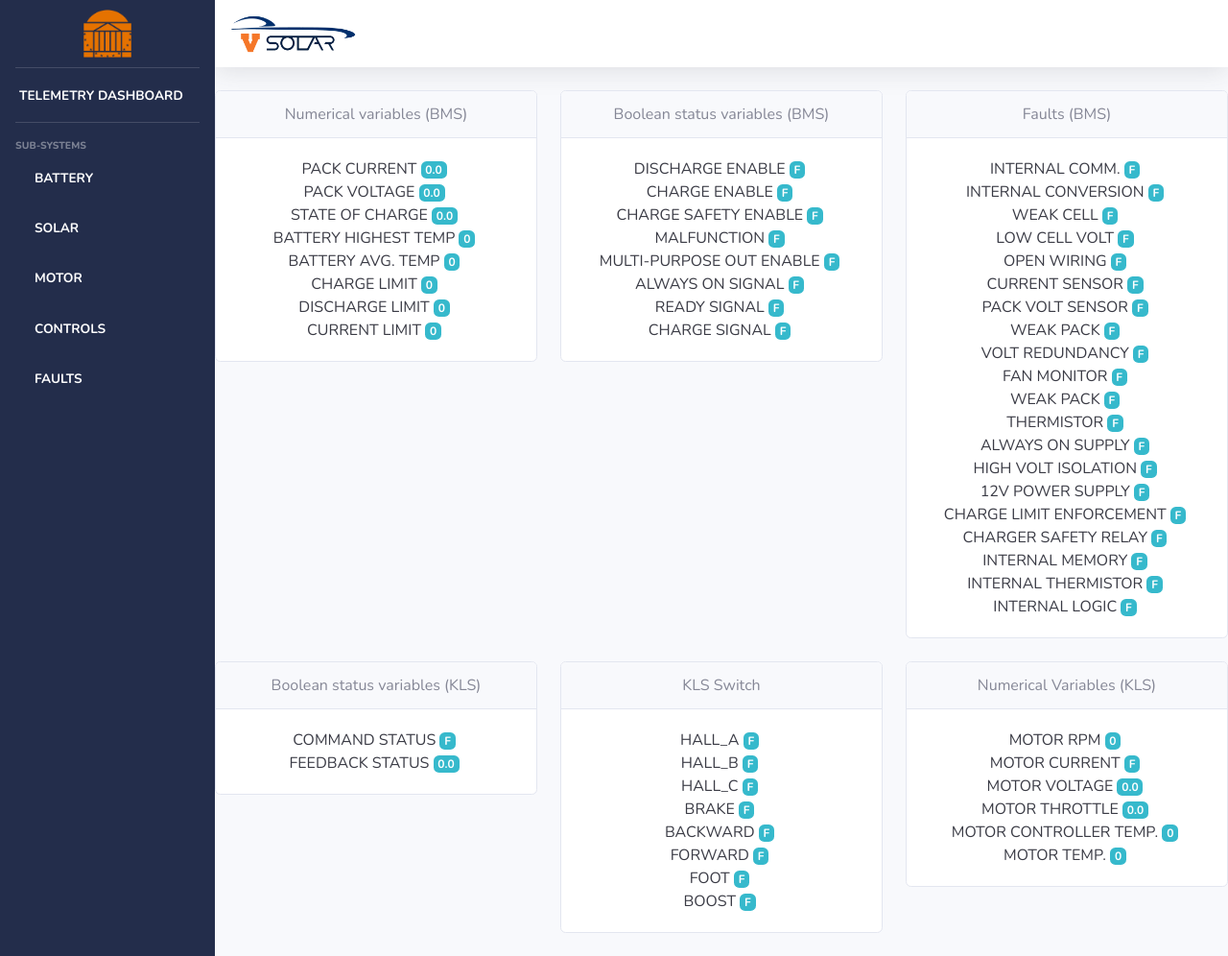
After one commit to solarcaratuva/Telemetry, a Flask app: page /faults in a window 1280 px wide. The commit adds this page. Shown: the whole page at 96% size. Run offline with Flask 2, Linux system fonts and the light colour scheme; some libraries are stand-ins or nearby versions.

Commit message:
Dygraphs and faults page implementation

```diff
--- a/main.py
+++ b/main.py
@@ -33,9 +33,9 @@ def solar():
 def motor():
     return render_template('motor.html')
 
-@app.route('/control')
-def control():
-    return render_template('control.html')
+@app.route('/faults')
+def faults():
+    return render_template('faults.html')
 
 @app.route('/graph')
 def graph():
--- /dev/null
+++ b/templates/faults.html
@@ -0,0 +1,404 @@
+<!DOCTYPE html>
+<html lang="en">
+
+<head>
+
+  <meta charset="utf-8">
+  <meta http-equiv="X-UA-Compatible" content="IE=edge">
+  <meta name="viewport" content="width=device-width, initial-scale=1, shrink-to-fit=no">
+  <meta name="description" content="">
+  <meta name="author" content="">
+
+  <title>Solar Car Telemetry</title>
+
+  <!-- Custom fonts for this template-->
+  <link href="/node_modules/startbootstrap-sb-admin-2/vendor/fontawesome-free/css/all.min.css" rel="stylesheet"
+    type="text/css">
+  <link
+    href="https://fonts.googleapis.com/css?family=Nunito:200,200i,300,300i,400,400i,600,600i,700,700i,800,800i,900,900i"
+    rel="stylesheet">
+
+  <!-- Custom styles for this template-->
+  <link href="{{ url_for('static', filename='css/sb-admin-2.css') }}" rel="stylesheet">
+
+</head>
+
+<body id="page-top">
+
+  <!-- Page Wrapper -->
+  <div id="wrapper">
+
+    <!-- Sidebar -->
+    <ul class="navbar-nav bg-primary sidebar sidebar-dark accordion" id="accordionSidebar">
+
+      <!-- Sidebar - Brand -->
+      <a class="sidebar-brand d-flex align-items-center justify-content-center" href="/">
+        <img src="{{ url_for('static', filename='images/RotundaLogo.png') }}" width=50px height=50px />
+      </a>
+
+      <!-- Divider -->
+      <hr class="sidebar-divider my-0">
+
+      <!-- Nav Item - Dashboard -->
+      <li class="nav-item active">
+        <a class="nav-link" href="/">
+          <i class="fas fa-space-shuttle"></i>
+          <span>TELEMETRY DASHBOARD</span></a>
+      </li>
+
+      <!-- Divider -->
+      <hr class="sidebar-divider">
+
+      <!-- Heading -->
+      <div class="sidebar-heading">
+        Sub-Systems
+
+        <li class="nav-item active">
+          <a class="nav-link" href="battery">
+            <i class="fas fa-car-battery"></i>
+            <span>Battery</span></a>
+        </li>
+
+        <li class="nav-item active">
+          <a class="nav-link" href="solar">
+            <i class="fas fa-solar-panel"></i>
+            <span>Solar</span></a>
+        </li>
+
+        <li class="nav-item active">
+          <a class="nav-link" href="motor">
+            <i class="fas fa-fw fa-tachometer-alt"></i>
+            <span>Motor</span></a>
+        </li>
+
+        <li class="nav-item active">
+          <a class="nav-link" href="motor">
+            <i class="fas fa-fw fa-tachometer-alt"></i>
+            <span>Controls</span></a>
+        </li>
+
+        <li class="nav-item active">
+          <a class="nav-link" href="faults">
+            <i class="fas fa-fw fa-tachometer-alt"></i>
+            <span>Faults</span></a>
+        </li>
+      </div>
+
+
+    </ul>
+    <!-- End of Sidebar -->
+    <!-- Content Wrapper -->
+    <div id="content-wrapper" class="d-flex flex-column">
+
+      <!-- Main Content -->
+      <div id="content">
+
+        <!-- Topbar -->
+        <nav class="navbar navbar-expand navbar-light bg-white topbar mb-4 static-top shadow">
+
+          <img src="{{ url_for('static', filename='images/SolarCarTeamLogo.png') }}" height=80% />
+
+
+
+        </nav>
+        <!-- End of Topbar -->
+        <!-- Begin Page Content -->
+        <div class='row'>
+          <!-- Horns and Lights-->
+          <div class="col-xl-4 col-md-9 mb-4">
+            <div class="card text-center">
+              <div class="card-header">
+                Numerical variables (BMS)
+              </div>
+
+              <div class="card-body">
+                <div class="row no-gutters align-items-center">
+                  <div class="col mr-1">
+                    <div class="text-m text-gray-900 text-uppercase mb-20">Pack current
+                      <span class="badge badge badge-info">0.0</span>
+                    </div>
+
+                    <div class="text-m text-gray-900 text-uppercase mb-20">Pack voltage
+                      <span class="badge badge badge-info">0.0</span>
+                    </div>
+
+                    <div class="text-m text-gray-900 text-uppercase mb-20">State of charge
+                      <span class="badge badge badge-info">0.0</span>
+                    </div>
+
+                    <div class="text-m text-gray-900 text-uppercase mb-20">Battery highest temp
+                      <span class="badge badge badge-info">0</span>
+                    </div>
+
+                    <div class="text-m text-gray-900 text-uppercase mb-20">Battery avg. temp
+                      <span class="badge badge badge-info">0</span>
+                    </div>
+
+                    <div class="text-m text-gray-900 text-uppercase mb-20"> Charge limit
+                      <span class="badge badge badge-info">0</span>
+                    </div>
+
+                    <div class="text-m text-gray-900 text-uppercase mb-20">Discharge limit
+                      <span class="badge badge badge-info">0</span>
+                    </div>
+
+                    <div class="text-m text-gray-900 text-uppercase mb-20">Current limit
+                      <span class="badge badge badge-info">0</span>
+                    </div>
+
+                  </div>
+                </div>
+              </div>
+            </div>
+          </div>
+          <div class="col-xl-4 col-md-9 mb-4">
+            <div class="card text-center">
+              <div class="card-header">
+                Boolean status variables (BMS)
+              </div>
+
+              <div class="card-body">
+                <div class="row no-gutters align-items-center">
+                  <div class="col mr-1">
+                    <div class="text-m text-gray-900 text-uppercase mb-20">Discharge enable
+                      <span class="badge badge badge-info">F</span>
+                    </div>
+
+                    <div class="text-m text-gray-900 text-uppercase mb-20">Charge enable
+                      <span class="badge badge badge-info">F</span>
+                    </div>
+
+                    <div class="text-m text-gray-900 text-uppercase mb-20">Charge safety enable
+                      <span class="badge badge badge-info">F</span>
+                    </div>
+
+                    <div class="text-m text-gray-900 text-uppercase mb-20">Malfunction
+                      <span class="badge badge badge-info">F</span>
+                    </div>
+
+                    <div class="text-m text-gray-900 text-uppercase mb-20">Multi-purpose out enable
+                      <span class="badge badge badge-info">F</span>
+                    </div>
+
+                    <div class="text-m text-gray-900 text-uppercase mb-20"> Always on signal
+                      <span class="badge badge badge-info">F</span>
+                    </div>
+
+                    <div class="text-m text-gray-900 text-uppercase mb-20">Ready signal
+                      <span class="badge badge badge-info">F</span>
+                    </div>
+
+                    <div class="text-m text-gray-900 text-uppercase mb-20">Charge signal
+                      <span class="badge badge badge-info">F</span>
+                    </div>
+
+                  </div>
+                </div>
+              </div>
+            </div>
+          </div>
+          <div class="col-xl-4 col-md-9 mb-4">
+            <div class="card text-center">
+              <div class="card-header">
+                Faults (BMS)
+              </div>
+
+              <div class="card-body">
+                <div class="row no-gutters align-items-center">
+                  <div class="col mr-1">
+                    <div class="text-m text-gray-900 text-uppercase mb-20">Internal Comm.
+                      <span class="badge badge badge-info">F</span>
+                    </div>
+
+                    <div class="text-m text-gray-900 text-uppercase mb-20">Internal Conversion
+                      <span class="badge badge badge-info">F</span>
+                    </div>
+
+                    <div class="text-m text-gray-900 text-uppercase mb-20">Weak Cell
+                      <span class="badge badge badge-info">F</span>
+                    </div>
+
+                    <div class="text-m text-gray-900 text-uppercase mb-20">Low Cell Volt
+                      <span class="badge badge badge-info">F</span>
+                    </div>
+
+                    <div class="text-m text-gray-900 text-uppercase mb-20">Open Wiring
+                      <span class="badge badge badge-info">F</span>
+                    </div>
+
+                    <div class="text-m text-gray-900 text-uppercase mb-20"> Current sensor
+                      <span class="badge badge badge-info">F</span>
+                    </div>
+
+                    <div class="text-m text-gray-900 text-uppercase mb-20">Pack Volt sensor
+                      <span class="badge badge badge-info">F</span>
+                    </div>
+
+                    <div class="text-m text-gray-900 text-uppercase mb-20">Weak pack
+                      <span class="badge badge badge-info">F</span>
+                    </div>
+
+                    <div class="text-m text-gray-900 text-uppercase mb-20">Volt redundancy
+                      <span class="badge badge badge-info">F</span>
+                    </div>
+
+                    <div class="text-m text-gray-900 text-uppercase mb-20">Fan monitor
+                      <span class="badge badge badge-info">F</span>
+                    </div>
+
+                    <div class="text-m text-gray-900 text-uppercase mb-20">Weak pack
+                      <span class="badge badge badge-info">F</span>
+                    </div>
+
+                    <div class="text-m text-gray-900 text-uppercase mb-20">Thermistor
+                      <span class="badge badge badge-info">F</span>
+                    </div>
+
+                    <div class="text-m text-gray-900 text-uppercase mb-20">Always on supply
+                      <span class="badge badge badge-info">F</span>
+                    </div>
+
+                    <div class="text-m text-gray-900 text-uppercase mb-20">High volt isolation
+                      <span class="badge badge badge-info">F</span>
+                    </div>
+
+                    <div class="text-m text-gray-900 text-uppercase mb-20">12V power supply
+                      <span class="badge badge badge-info">F</span>
+                    </div>
+
+                    <div class="text-m text-gray-900 text-uppercase mb-20">Charge limit enforcement
+                      <span class="badge badge badge-info">F</span>
+                    </div>
+
+                    <div class="text-m text-gray-900 text-uppercase mb-20">Charger safety relay
+                      <span class="badge badge badge-info">F</span>
+                    </div>
+
+                    <div class="text-m text-gray-900 text-uppercase mb-20">Internal memory
+                      <span class="badge badge badge-info">F</span>
+                    </div>
+
+                    <div class="text-m text-gray-900 text-uppercase mb-20">Internal thermistor
+                      <span class="badge badge badge-info">F</span>
+                    </div>
+
+                    <div class="text-m text-gray-900 text-uppercase mb-20">Internal logic
+                      <span class="badge badge badge-info">F</span>
+                    </div>
+
+                  </div>
+                </div>
+              </div>
+            </div>
+          </div>
+        </div>
+        <!--End first row-->
+        <div class='row'>
+          <div class="col-xl-4 col-md-9 mb-4">
+            <div class="card text-center">
+              <div class="card-header">
+                Boolean status variables (KLS)
+              </div>
+
+              <div class="card-body">
+                <div class="row no-gutters align-items-center">
+                  <div class="col mr-1">
+                    <div class="text-m text-gray-900 text-uppercase mb-20">Command Status
+                      <span class="badge badge badge-info">F</span>
+                    </div>
+
+                    <div class="text-m text-gray-900 text-uppercase mb-20">Feedback status
+                      <span class="badge badge badge-info">0.0</span>
+                    </div>
+                  </div>
+                </div>
+              </div>
+            </div>
+          </div>
+          <div class="col-xl-4 col-md-9 mb-4">
+            <div class="card text-center">
+              <div class="card-header">
+                KLS Switch
+              </div>
+
+              <div class="card-body">
+                <div class="row no-gutters align-items-center">
+                  <div class="col mr-1">
+                    <div class="text-m text-gray-900 text-uppercase mb-20">hall_a
+                      <span class="badge badge badge-info">F</span>
+                    </div>
+
+                    <div class="text-m text-gray-900 text-uppercase mb-20">hall_b
+                      <span class="badge badge badge-info">F</span>
+                    </div>
+
+                    <div class="text-m text-gray-900 text-uppercase mb-20">hall_c
+                      <span class="badge badge badge-info">F</span>
+                    </div>
+
+                    <div class="text-m text-gray-900 text-uppercase mb-20">Brake
+                      <span class="badge badge badge-info">F</span>
+                    </div>
+
+                    <div class="text-m text-gray-900 text-uppercase mb-20">Backward
+                      <span class="badge badge badge-info">F</span>
+                    </div>
+
+                    <div class="text-m text-gray-900 text-uppercase mb-20">Forward
+                      <span class="badge badge badge-info">F</span>
+                    </div>
+
+                    <div class="text-m text-gray-900 text-uppercase mb-20">Foot
+                      <span class="badge badge badge-info">F</span>
+                    </div>
+
+                    <div class="text-m text-gray-900 text-uppercase mb-20">Boost
+                      <span class="badge badge badge-info">F</span>
+                    </div>
+                  </div>
+                </div>
+              </div>
+            </div>
+          </div>
+
+          <div class="col-xl-4 col-md-9 mb-4">
+            <div class="card text-center">
+              <div class="card-header">
+                Numerical Variables (KLS)
+              </div>
+
+              <div class="card-body">
+                <div class="row no-gutters align-items-center">
+                  <div class="col mr-1">
+                    <div class="text-m text-gray-900 text-uppercase mb-20">Motor RPM
+                      <span class="badge badge badge-info">0</span>
+                    </div>
+
+                    <div class="text-m text-gray-900 text-uppercase mb-20">Motor Current
+                      <span class="badge badge badge-info">F</span>
+                    </div>
+
+                    <div class="text-m text-gray-900 text-uppercase mb-20">Motor Voltage
+                      <span class="badge badge badge-info">0.0</span>
+                    </div>
+
+                    <div class="text-m text-gray-900 text-uppercase mb-20">Motor Throttle
+                      <span class="badge badge badge-info">0.0</span>
+                    </div>
+
+                    <div class="text-m text-gray-900 text-uppercase mb-20">Motor Controller Temp.
+                      <span class="badge badge badge-info">0</span>
+                    </div>
+
+                    <div class="text-m text-gray-900 text-uppercase mb-20">Motor Temp.
+                      <span class="badge badge badge-info">0</span>
+                    </div>
+                  </div>
+                </div>
+              </div>
+            </div>
+          </div>
+
+
+        </div>
+        <!--End Second row-->
```
Also changed, not shown: templates/control.html (deleted, +0 -155 lines), templates/index.html (+32 -9 lines).
